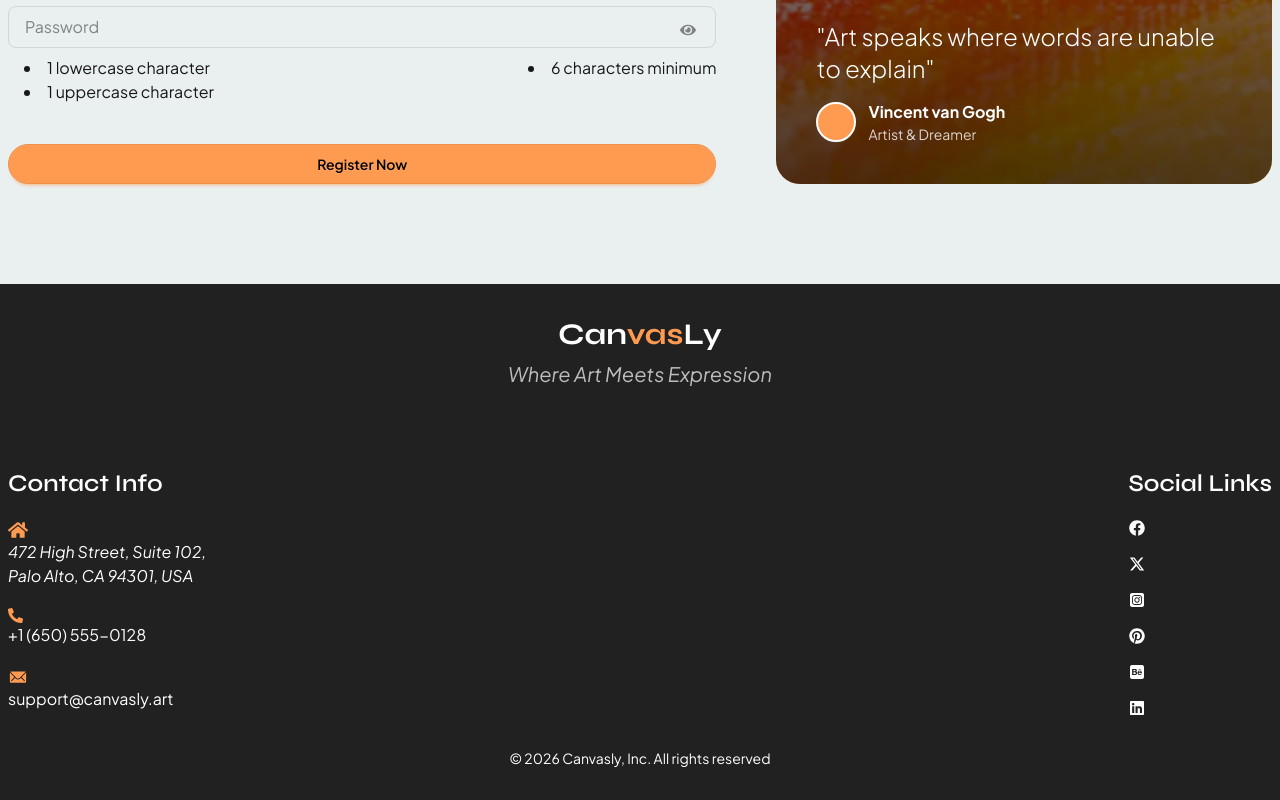
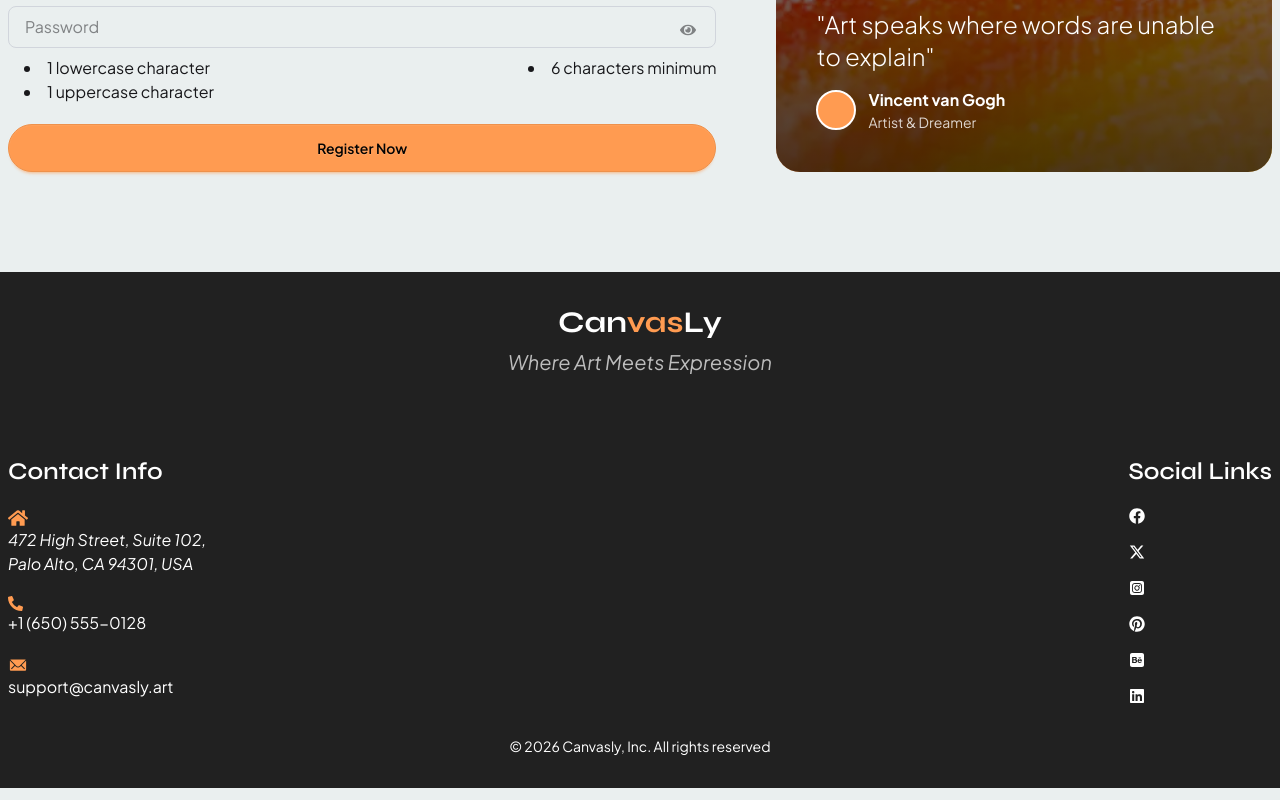
Before and after one commit to arafbinmasud/canvasly-client, a React (Vite) app: page /register in a window 1280 px wide. Shown: the part 838-1638 px from the top of the page. Built offline with nearby package versions, Linux system fonts and the light colour scheme; no server answers.

Commit message:
style: adjust Register Now button design

```diff
--- a/src/pages/Register.jsx
+++ b/src/pages/Register.jsx
@@ -195,7 +195,7 @@ const Register = () => {
                 </ul>
               </div>
 
-              <button className="btn btn-sm md:btn-md btn-primary text-accent rounded-full mt-10">
+              <button className="btn btn-primary text-accent rounded-full mt-5 h-12">
                 {isProcessing ? (
                   <span className="loading loading-spinner text-primary"></span>
                 ) : (
```
